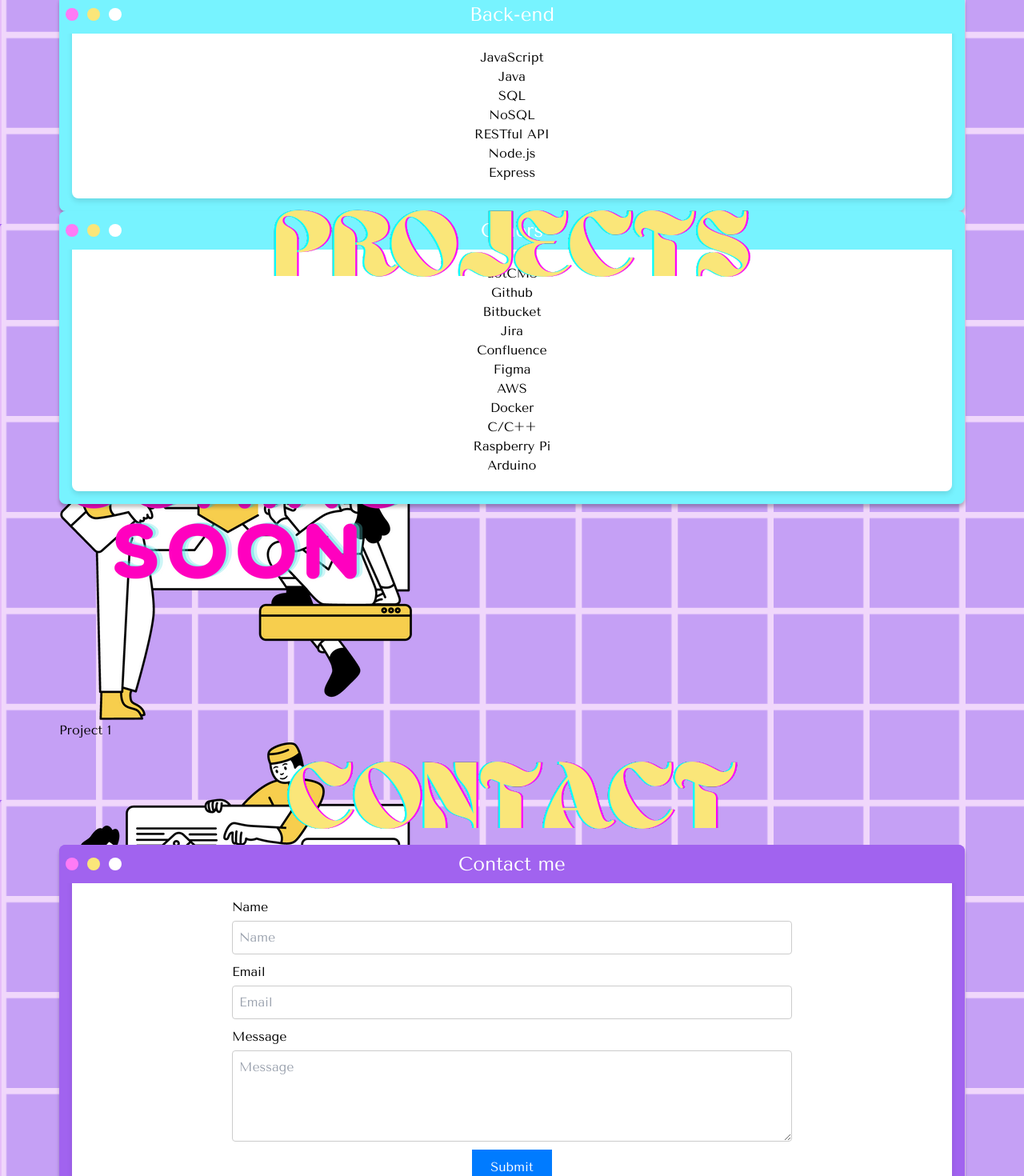
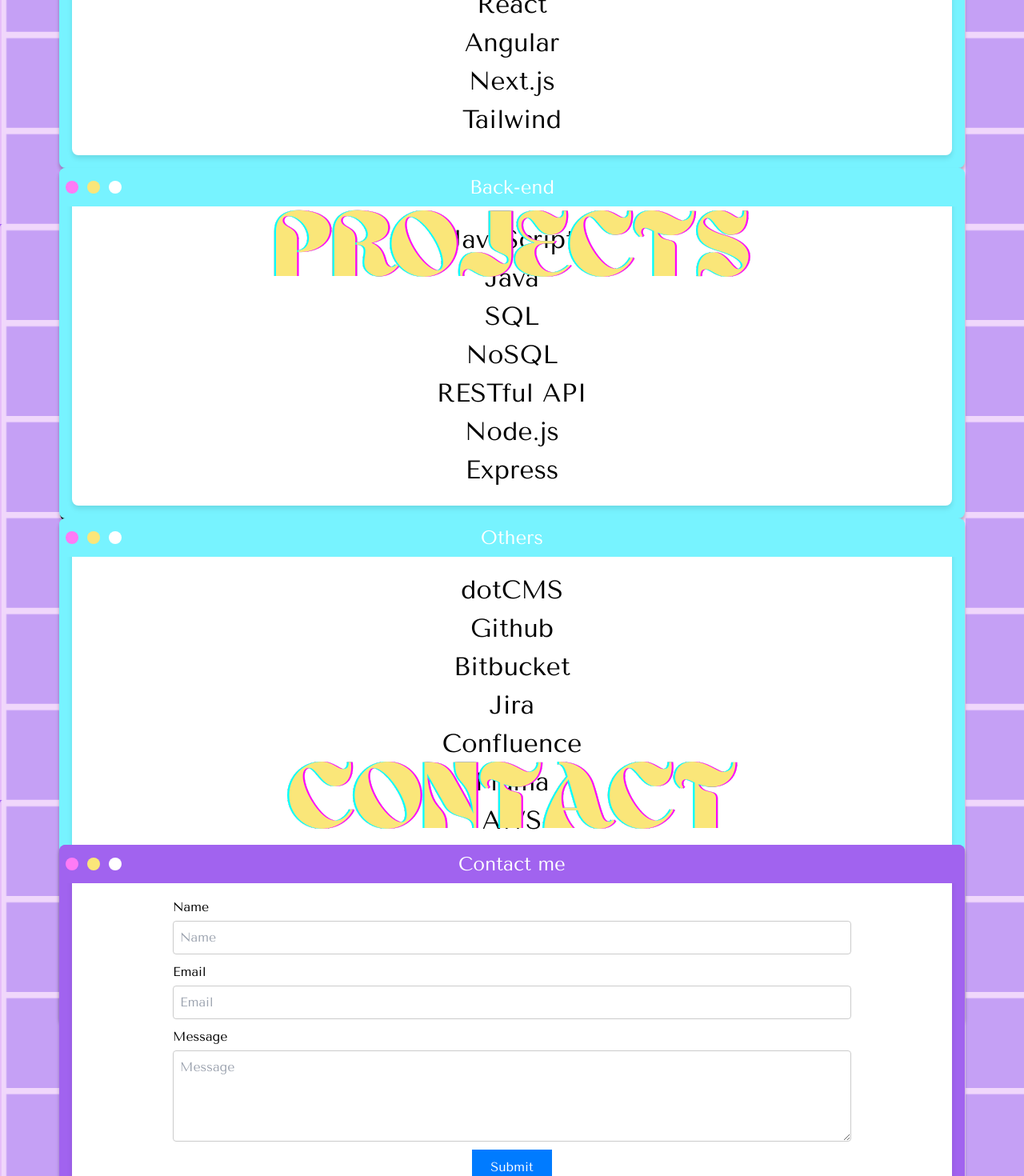
Before and after one commit to NobueSato/my-portfolio, a React (Create React App) app: page / in a window 1280 px wide. Shown: the part 1880-3350 px from the top of the page at 80% size. Built offline with nearby package versions, Linux system fonts and the light colour scheme.

Commit message:
Make changes to adjust website size for mobile

```diff
--- a/src/components/Projects.js
+++ b/src/components/Projects.js
@@ -1,24 +1,32 @@
 import titleImage from "../assets/images/projects.png";
 import projectImg from "../assets/images/projectImg.png";
-import data from '../assets/data.json';   // The data is relatively small now hence using JSON file
+import data from "../assets/data.json"; // The data is relatively small now hence using JSON file
 
 function Projects() {
-
   return (
     <>
       <div className="section-header flex justify-center items-center h-30">
-        <img src={titleImage}
-        alt="Projects title"
-        className="h-full w-auto object-contain" />
+        <img
+          src={titleImage}
+          alt="Projects title"
+          className="h-full w-auto object-contain"
+        />
       </div>
 
       <p className="text-5xl font-semibold mb-4">Projects I've done with ❤️</p>
-      <div className="h-4/6 mt-5 grid grid-cols-4 gap-4">
+      <div className="h-4/6 mt-5 grid md:grid-cols-4 gap-4">
         {data.projects.map((project, index) => (
-          <div key={index} className="h-full p-10 bg-white border shadow-lg transform">
-          {/* Content for the first polaroid */}
-          <img src={projectImg} alt={project.name} className="w-full h-5/6 object-contain mb-4" />
-          <p className="text-3xl text-gray-800">{project.name}</p>
+          <div
+            key={index}
+            className="h-full p-10 bg-white border shadow-lg transform"
+          >
+            {/* Content for the first polaroid */}
+            <img
+              src={projectImg}
+              alt={project.name}
+              className="w-full h-5/6 object-contain mb-4"
+            />
+            <p className="text-3xl text-gray-800">{project.name}</p>
           </div>
         ))}
       </div>
--- a/src/components/Skills.js
+++ b/src/components/Skills.js
@@ -6,7 +6,7 @@
   const titleBarClass = `window-${colour}-title`;
 
   return (
-    <div className={windowClass}>
+    <div className={`w-5/6 ${windowClass}`}>
       {/* Title Bar */}
       <div className={titleBarClass}>
         {/* Pink Button */}
@@ -19,7 +19,7 @@
       </div>{" "}
       {/* The end of title bar */}
       {/* Content for the card */}
-      <div className="card-content bg-white rounded-b-lg shadow-md flex flex-col items-center justify-center h-full">
+      <div className="card-content bg-white rounded-b-lg shadow-md flex flex-col items-center justify-center h-full w-auto">
         {children}
       </div>
     </div>
@@ -39,16 +39,18 @@
         </h2>
       </div>
 
-      <div className="grid-wrapper grid grid-cols-3 gap-4">
+      <div className="grid-wrapper grid gap-4 md:grid-cols-3">
         {/* Generate Card by mapping */}
         {skillsTitles.map((title) => (
-          <Card key={title} title={title} colour="blue">
+          <div key={title} className="flex justify-center items-center">
+            <Card title={title} colour="blue">
               {skills[title].map((skill) => (
                 <p key={skill} className="text-4xl">
                   {skill}
                 </p>
               ))}
             </Card>
+          </div>
         ))}
       </div>
     </>
--- a/src/styles/global.scss
+++ b/src/styles/global.scss
@@ -33,6 +33,11 @@
   padding: 10px;
   height: 80vh;
   width: 90%; /* Set the width to 90% */
+
+  @media (max-width: 767px) {
+    height: auto; // This makes the height variable for screens smaller than tablets
+  }
+
 }
 
 .hero {
@@ -102,6 +107,11 @@
   align-items: center;
   justify-content: center;
   height: 100%; /* Height of the container will take up the entire available height */
+
+  p{
+    font-size: 1rem;
+  }
+
 }
 
 .grid-wrapper {
@@ -119,7 +129,7 @@
   display: flex;
   flex-direction: column;
   text-align: center; /* Keep labels left-justified */
-  width: 700px;
+  width: 80%;
 }
 
 label {
@@ -131,6 +141,7 @@
 input,
 textarea {
   width: 100%;
+  box-sizing: border-box;
   padding: 8px;
   margin-bottom: 10px;
   border: 1px solid #ccc;
@@ -172,6 +183,9 @@
 
 /* Styles for screens with a width of 640px or more (sm breakpoint) */
 @media (min-width: 640px) {
+  .card-content p {
+    font-size: 1.2rem; /* Adjust the font size for medium-sized screens */
+  }
 
 }
 
@@ -180,10 +194,17 @@
   .nav-bar ul li {
     font-size: 1.5rem;
   }
+
+  .card-content p {
+    font-size: 1.5rem; /* Adjust the font size for larger screens (768px and above) */
+  }
 }
 
 /* Styles for screens with a width of 1024px or more (lg breakpoint) */
 @media (min-width: 1024px) {
+  .card-content p {
+    font-size: 1.8rem; /* Adjust the font size for even larger screens (1024px and above) */
+  }
 
 }
 
@@ -202,4 +223,8 @@
     width: 90%;
   }
 
+  .card-content p {
+    font-size: 2rem; /* Adjust the font size for extra-large screens (1280px and above) */
+  }
+
 }
```
Lines whose indentation alone changed are shown as unchanged.
